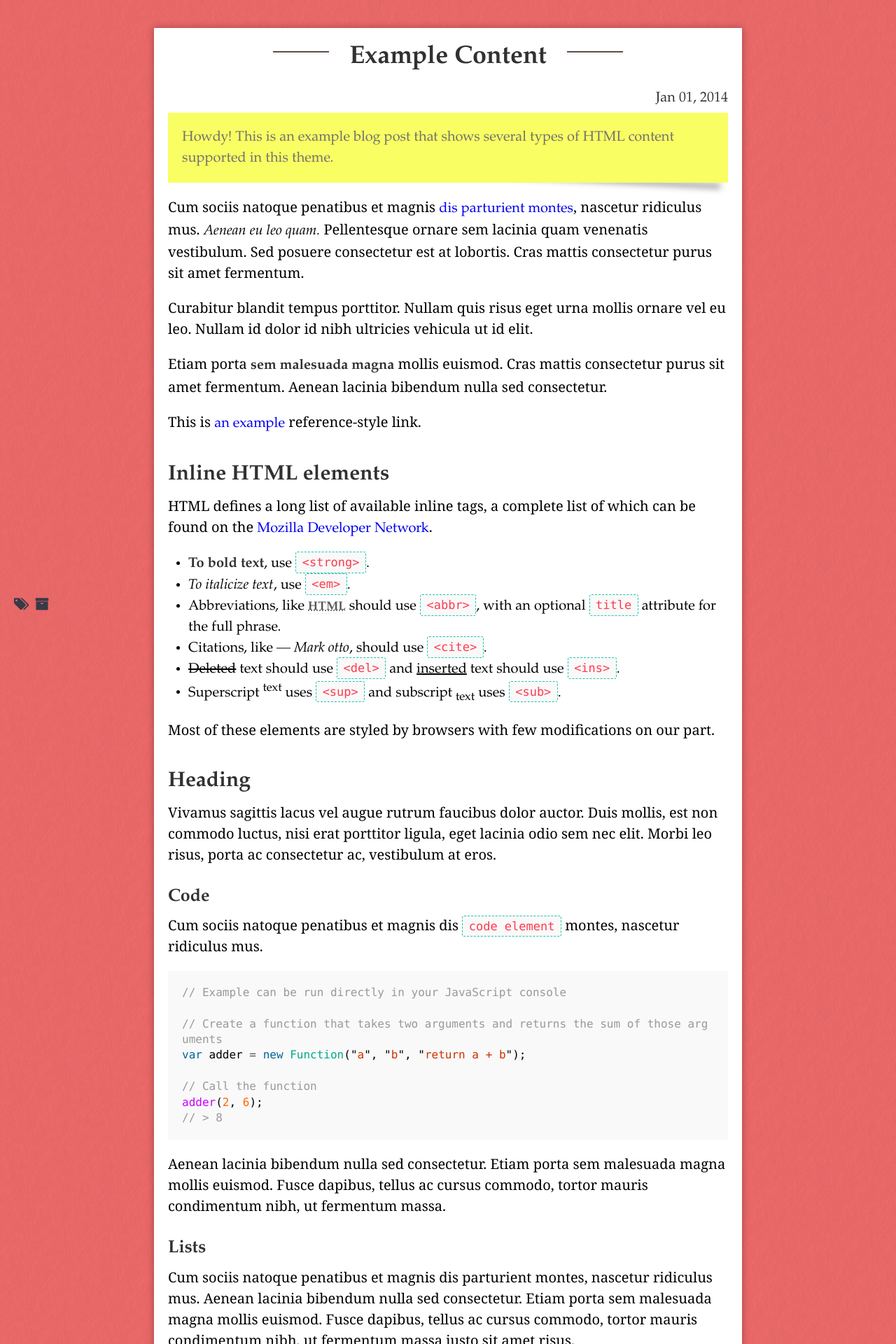
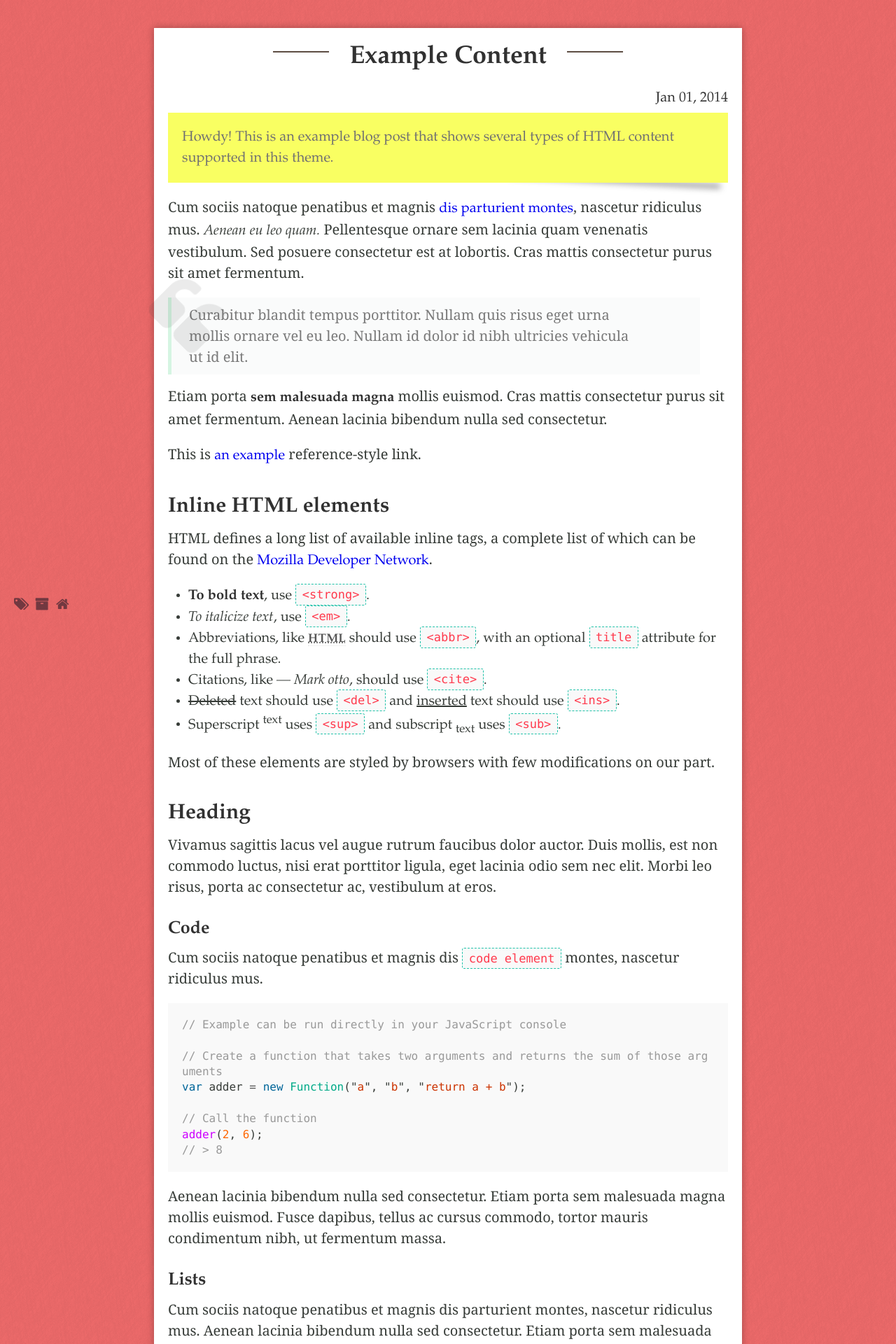
Before and after one commit to jftr/jftr.github.io, a Jekyll site: the page built from _posts/2014-01-01-example-content.md, in a window 1280 px wide. Shown: the top 1920 px of the page at 70% size. Built offline with Jekyll 4.4.1, drawn with Linux system fonts in a browser that asks for light colours; nearby versions of some CDN libraries.

Commit message:
initial commit

```diff
--- a/_includes/sidebar.html
+++ b/_includes/sidebar.html
@@ -14,3 +14,4 @@
 
 <a class="sd-nav" id="tags-opn-btn" title="tags"><i class="fa fa-tags"></i></a>
 <a class="sd-nav" id="arch-nav-btn" href="/archive/" title="archives"><i class="fa fa-archive"></i></a>
+<a class="sd-nav" id="home-btn" href="/" title="home"><i class="fa fa-home"></i></a>
--- a/_layouts/post.html
+++ b/_layouts/post.html
@@ -8,7 +8,7 @@ layout: default
   {{ content }}
 </section>
 
-<section class="rel-tags">
+<section class="rel-tags d-paper">
   <h2>Tags: </h2>
   {% if post %}
     {% assign tags = post.tags %}
@@ -16,16 +16,16 @@ layout: default
     {% assign tags = page.tags %}
   {% endif %}
   {% for tag in tags %}
-    <a class="fa fa-chevron-circle-right" href="/tags?tag={{tag}}">{{tag}}</a>
+    <a class="fa fa-tag" href="/tags?tag={{tag}}">{{tag}}</a>
     {% unless forloop.last %},{% endunless %}
   {% endfor %}
 </section>
 
-<section class="nav-post">
+<section class="pagination flex">
   {% if page.previous %}
-    <a rel="prev" href="{{ page.previous.url }}">&larr; Prev</a>
+    <a class="pagination-item paper-btn ripple-effect prev" href="{{ page.previous.url }}">&larr; Prev</a>
   {% endif %}
   {% if page.next %}
-    <a rel="next" href="{{ page.next.url }}">Next &rarr;</a>
+    <a class="pagination-item paper-btn ripple-effect next" href="{{ page.next.url }}">Next &rarr;</a>
   {% endif %}
 </section>
--- a/public/css/mn.css
+++ b/public/css/mn.css
@@ -5,7 +5,7 @@
   margin: 0; border: 0; padding: 0;
 }
 * {
-	font-family: 'Palatino Linotype', "museo-slab", "Hiragino Sans GB", "WenQuanYi Micro Hei", "Microsoft Yahei", serif;
+	font-family: "museo-slab", "Palatino Linotype", "Hiragino Sans GB", "WenQuanYi Micro Hei", "Microsoft Yahei", serif;
 }
 ::selection { background-color: #d5ffe6; }
 ::-moz-selection{ background-color: #d5ffe6; }
@@ -14,6 +14,7 @@ html { font-size: 20px; line-height: 1.5; }
 body {
 	background-color: #ec6a6a;
 	background-image: url('../img/texture.png');
+  color: #373c38;
 }
 
 .cf:before,
@@ -35,7 +36,12 @@ h1 { font-size: 1.8rem; }
 h2 { margin-top: 2rem; font-size: 1.5rem; }
 h3 { margin-top: 1.5rem; font-size: 1.25rem; }
 h4, h5, h6 { margin-top: 1rem; font-size: 1rem; }
-
+img {
+  display: block;
+  max-width: 100%;
+  margin: 0 0 1rem;
+  border-radius: 5px;
+}
 p {
   margin-top: 0;
   margin-bottom: 1rem;
@@ -58,6 +64,37 @@ abbr {
 abbr[title] {
   cursor: help;
   border-bottom: 1px dotted #e5e5e5;
+}
+
+/* Quotes */
+blockquote {
+  position: relative;
+  margin: .8rem 0;
+  padding: .5rem 1rem;
+  color: #7a7a7a;
+  background-color: rgba(230,235,235,.2);
+  border-left: .25rem solid #d5f5e2;
+}
+blockquote p:before {
+  position: absolute;
+  content: "\f10d";
+  font-family: FontAwesome;
+  top: -2.5rem;
+  left: -1.25rem;
+  font-size: 5rem;
+  font-weight: normal;
+  color: rgba(61,61,61,.1);
+  -webkit-transform: rotate(45deg);
+      -ms-transform: rotate(45deg);
+          transform: rotate(45deg);
+}
+blockquote p:last-child { margin-bottom: 0; }
+@media (min-width: 30em) {
+  blockquote {
+    padding-right: 5rem;
+    padding-left: 1.25rem;
+    margin-right: 2rem;
+  }
 }
 
 /* Code */
@@ -101,8 +138,24 @@ pre code * { font-family: Consolas, Verdana, Helvetica; }
   margin-bottom: 0;
 }
 
+/* Tables */
+table {
+  margin-bottom: 1rem;
+  width: 100%;
+  border: 1px solid #e5e5e5;
+  border-collapse: collapse;
+}
+td,
+th {
+  padding: .25rem .5rem;
+  border: 1px solid #e5e5e5;
+}
+tbody tr:nth-child(odd) td,
+tbody tr:nth-child(odd) th {
+  background-color: #f9f9f9;
+}
+
 /* flexbox */
-
 .flex {
   display: -webkit-box;
   display: -webkit-flex;
@@ -147,13 +200,14 @@ article.post {
   position: relative;
   background-color: #fff;
 }
+.post-title a { color: #211e55; }
 .meta-dv { display: none; }
 .post-tag {
   position: absolute;
   top: -5px; right: 0;
   padding: 0 0.3rem;
   min-width: 50%; height: 1.5em;
-  background-color: #474747;
+  background-color: #533d5b;
   box-shadow: 0 3px 6px rgba(0,0,0,.16),0 3px 6px rgba(0,0,0,.23);
   font-size: .8em;
 }
@@ -213,6 +267,30 @@ article.post {
 }
 
 /* - decorations - */
+
+hr {
+  display: block;
+  position: relative;
+  margin: 1.5rem 0;
+  border-top: 1px solid transparent;
+  border-bottom: none;
+  box-shadow: 0 1px 2px rgba(0, 0, 0, 0.2);
+}
+hr:after, hr:before {
+  position: absolute;
+  content: "";
+  width: 70px; height: 20px;
+}
+hr:after {
+  right: 0; bottom: -20px;
+  background-image: -webkit-linear-gradient(right, #FFF 40%, rgba(255, 255, 255, 0));
+  background-image: linear-gradient(to left, #FFF 40%, rgba(255, 255, 255, 0));
+}
+hr:before {
+  left: 0; bottom: -20px;
+  background-image: -webkit-linear-gradient(left, #FFF 40%, rgba(255, 255, 255, 0));
+  background-image: linear-gradient(to right, #FFF 40%, rgba(255, 255, 255, 0));
+}
 
 .d-paper {
 	box-shadow: 0 2px 5px rgba(0,0,0,.3);
@@ -295,12 +373,12 @@ span.pagination-item { background-color: #eee; color: #bbb; }
 	bottom: 0;
 	margin: 1rem;
 	z-index: 100;
-	color: #373a47;
+  color: rgba(86, 46, 55, 0.81);
 	background: transparent;
 }
 .sd-nav:hover {	opacity: 0.6; }
 #arch-nav-btn {	left: 1.5rem; }
-
+#home-btn { left: 3rem; }
 .sd-wrap {
 	position: fixed;
 	width: 0;	height: 0;
@@ -327,7 +405,6 @@ span.pagination-item { background-color: #eee; color: #bbb; }
 .tagcloud span.md { order: 2; }
 .tagcloud span.sm { order: 3; }
 .tagcloud span.xs { order: 4; display: none; }
-
 
 /*.show-sd .cnt-wrap:before {
 	opacity: 1;
@@ -439,3 +516,21 @@ section.post > *:nth-child(3) {
 section.post > *:last-child {
   padding-bottom: 1.5rem;
 }
+
+.rel-tags {
+  position: relative;
+  padding: 1rem; top: -2rem;
+  background-color: #fafafa;
+}
+.rel-tags h2 {
+  display: inline-block;
+  margin-top: 0;
+}
+.rel-tags a { padding-left: .5em; }
+.rel-tags a:before { padding-right: 3px; }
+
+/* -- page.html -- */
+
+.archgroup time { display: inline-block; width: 3.5em; }
+.archgroup li a { color: #e2fdec; }
+.tagPanel a { padding: 0 .3em; }
```
Also changed, not shown: _layouts/page.html (+4 -3 lines), tags.md (+13 -19 lines).
